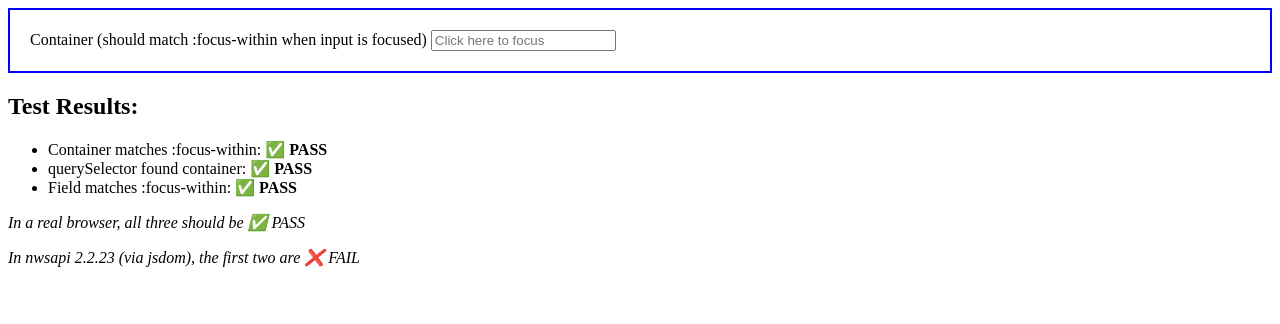
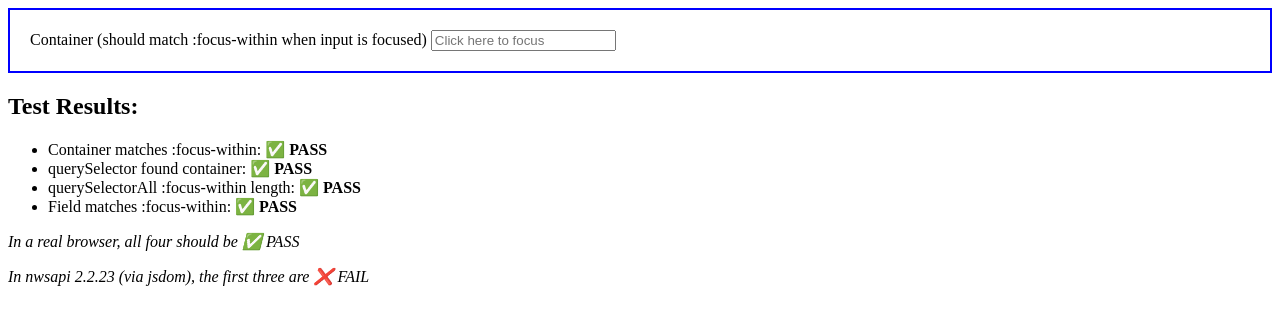
Before and after one commit to snowystinger/nwsapi-bug-focus-within, a website: page index.html in a window 1280 px wide. Drawn offline with Linux system fonts and the light colour scheme.

Commit message:
fix browser to match tests

```diff
--- a/index.html
+++ b/index.html
@@ -28,7 +28,13 @@
     // Expected: true
     // Actual in nwsapi 2.2.23: false ❌
 
-    // Test 3: The focused element itself should match (this works even in buggy nwsapi)
+    // Test 3: querySelectorAll should find both container and field
+    const allFocusWithin = document.querySelectorAll(':focus-within');
+    console.log('querySelectorAll :focus-within length:', allFocusWithin.length);
+    // Expected: 4 (container and field + body and html)
+    // Actual in nwsapi 2.2.23: 1 ❌
+
+    // Test 4: The focused element itself should match (this works even in buggy nwsapi)
     const fieldMatches = field.matches(':focus-within');
     console.log('Field matches :focus-within:', fieldMatches);
     // Expected: true
@@ -40,10 +46,11 @@
       <ul>
         <li>Container matches :focus-within: <strong>${containerMatchesInBrowser ? '✅ PASS' : '❌ FAIL'}</strong></li>
         <li>querySelector found container: <strong>${foundContainer !== null ? '✅ PASS' : '❌ FAIL'}</strong></li>
+        <li>querySelectorAll :focus-within length: <strong>${allFocusWithin.length === 4 ? '✅ PASS' : '❌ FAIL'}</strong></li>
         <li>Field matches :focus-within: <strong>${fieldMatches ? '✅ PASS' : '❌ FAIL'}</strong></li>
       </ul>
-      <p><em>In a real browser, all three should be ✅ PASS</em></p>
-      <p><em>In nwsapi 2.2.23 (via jsdom), the first two are ❌ FAIL</em></p>
+      <p><em>In a real browser, all four should be ✅ PASS</em></p>
+      <p><em>In nwsapi 2.2.23 (via jsdom), the first three are ❌ FAIL</em></p>
     `;
   </script>
 </body>
--- a/test.js
+++ b/test.js
@@ -37,9 +37,9 @@ console.log(`  Status:   ${test2 !== null ? '✅ PASS' : '❌ FAIL'}\n`);
 // Test 3: querySelectorAll with :focus-within
 const test3 = document.querySelectorAll(':focus-within');
 console.log('Test 3: document.querySelectorAll(":focus-within")');
-console.log('  Expected: NodeList with container and field (length: 2)');
+console.log('  Expected: NodeList with container and field (length: 4)');
 console.log(`  Actual:   NodeList length: ${test3.length}`);
-console.log(`  Status:   ${test3.length === 2 ? '✅ PASS' : '❌ FAIL'}\n`);
+console.log(`  Status:   ${test3.length === 4 ? '✅ PASS' : '❌ FAIL'}\n`);
 
 // Test 4: The focused element itself (this should work even in buggy version)
 const test4 = field.matches(':focus-within');
```
